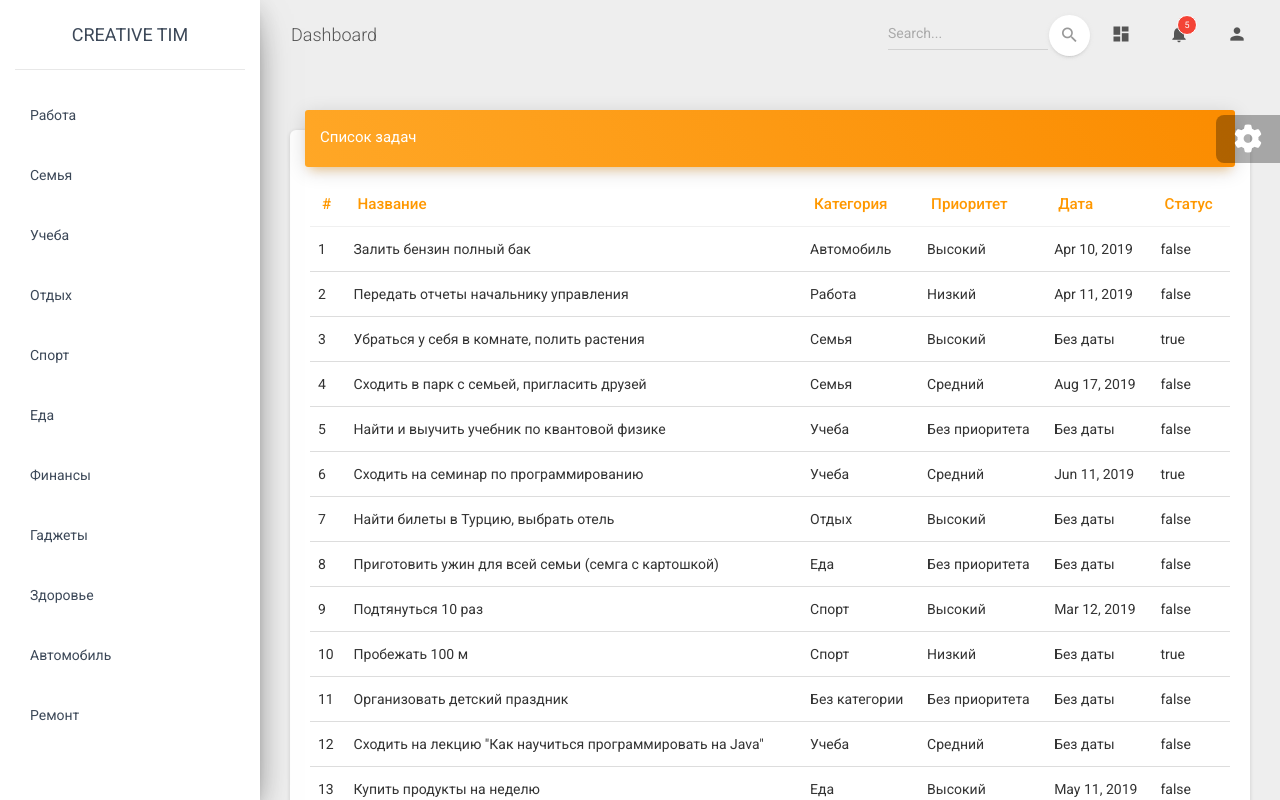
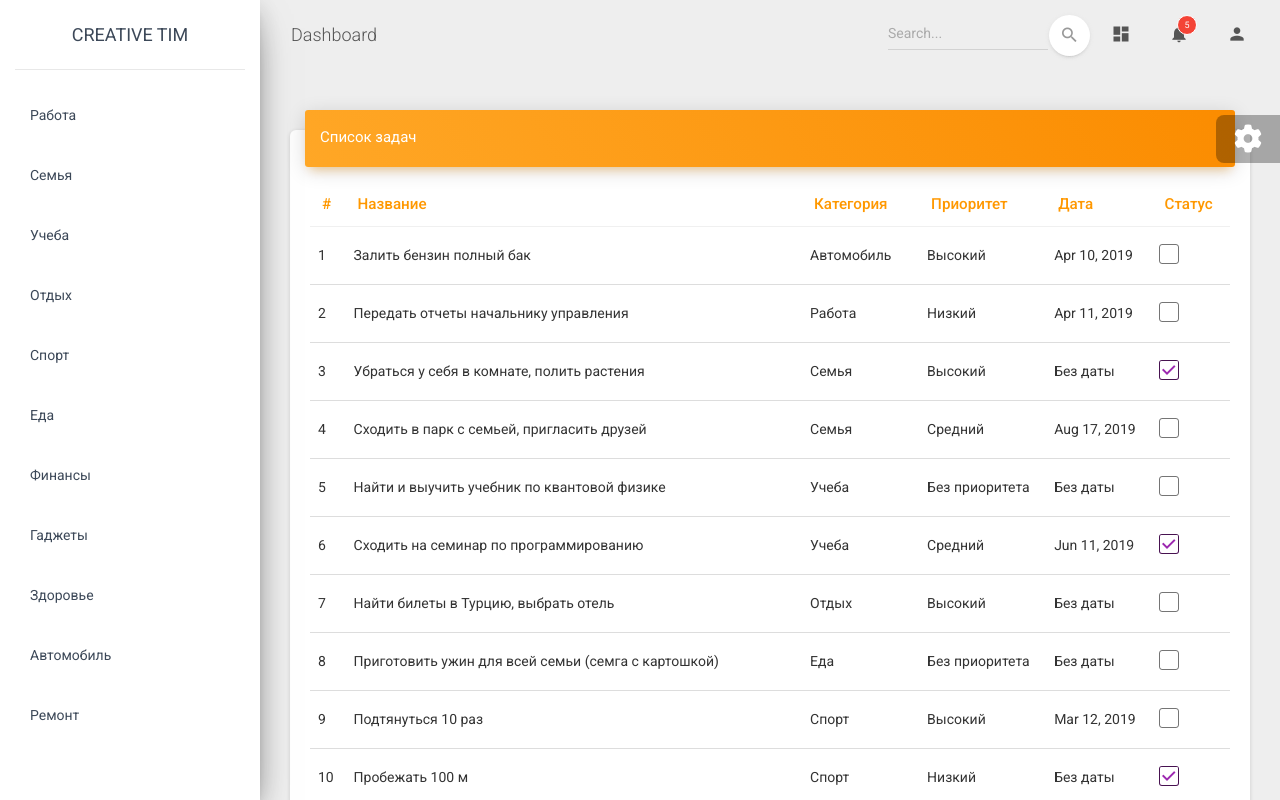
Before and after one commit to Selfvsself/first-todo, an Angular app: page / in a window 1280 px wide. Shown: the top 800 px of the page. Built offline with nearby package versions, Linux system fonts and the light colour scheme.

Commit message:
Галочки для выполненных и не выполненных задач

```diff
--- a/src/app/views/tasks/tasks.component.html
+++ b/src/app/views/tasks/tasks.component.html
@@ -19,7 +19,18 @@
         <td>{{task.category != null ? task.category.title : 'Без категории'}}</td>
         <td>{{task.priority != null ? task.priority.title : 'Без приоритета'}}</td>
         <td>{{task.date != null ? (task.date | date) : 'Без даты'}}</td>
-        <td>{{task.completed}}</td>
+        <td>
+          <div class="form-check">
+            <label class="form-check-label">
+              <input [checked]="task.completed"
+                     class="form-check-input" type="checkbox"
+                     value="">
+              <span class="form-check-sign">
+                 <span class="check"></span>
+              </span>
+            </label>
+          </div>
+        </td>
       </tr>
       </tbody>
     </table>
```
